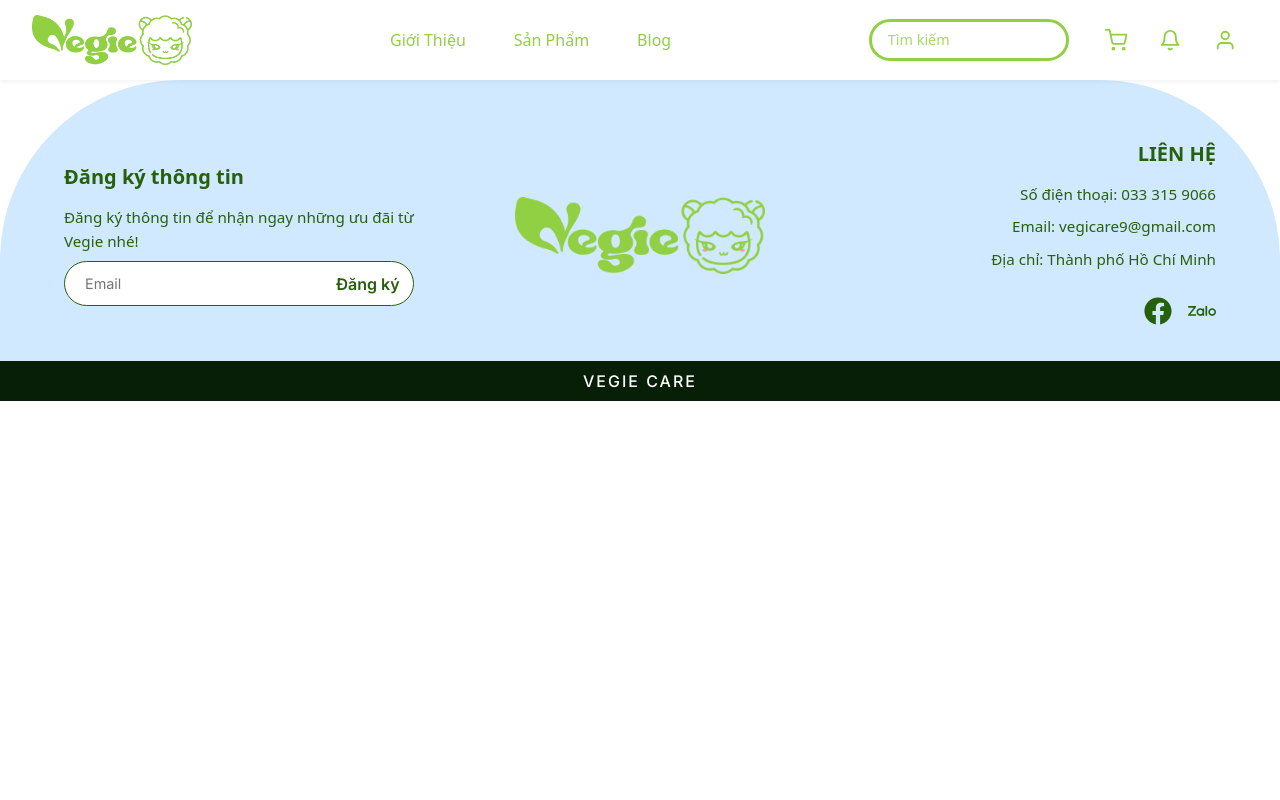
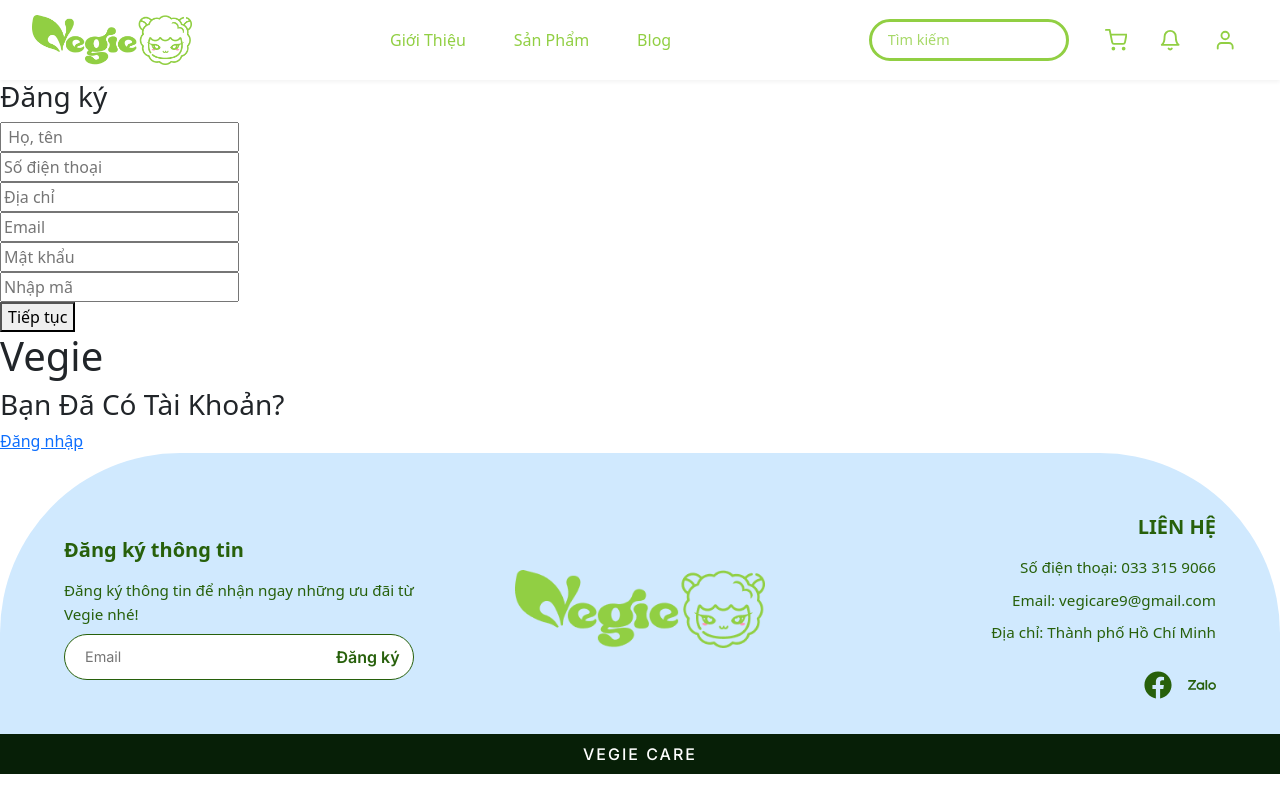
Before and after one commit to tnat8628/veggie-care, a React (Vite) app: page /dang-ky in a window 1280 px wide. Built offline with nearby package versions, Linux system fonts and the light colour scheme.

Commit message:
feat:Add register wireframe

```diff
--- a/src/App.jsx
+++ b/src/App.jsx
@@ -8,6 +8,7 @@
 import Footer from './components/layout/Footer'
 import StageNotification from './components/notifications/StageNotification'
 import PasswordRecovery from './components/auth/PasswordRecovery'
+import Register from './components/auth/Register'
 
 function App() {
 
@@ -21,6 +22,7 @@
             <Route path='/dang-nhap' element={<Login/>} />
             <Route path='/khoi-phuc-mat-khau' element={<PasswordRecovery/>} />
             <Route path='/stage-notification' element={<StageNotification/>} />
+            <Route path='/dang-ky' element={<Register/>}/>
           </Routes>
           <Footer/>
         </Router>
--- a/src/components/auth/Register.jsx
+++ b/src/components/auth/Register.jsx
@@ -0,0 +1,124 @@
+import {useState} from 'react';
+import {Link} from 'react-router-dom'
+
+const Register = () => {
+    const [formData, setFormData ] = useState({
+        fullName: '',
+        phoneNunmber: '',
+        email:'',
+        password:'',
+        passwordConfirm:'',
+        coupon:''
+    });
+
+    const handleChange = (e) => {
+        const { name, value, type} = e.target;
+        setFormData({
+            ...formData
+        });
+    };
+
+    const handleSubmit = (e) => {
+        e.preventDefault();
+    };
+
+    return (
+        <div className = "register-page">
+            <div className = "register-left-section">
+                <div className = "register-left-card">
+                    <div className = "register-left-header">
+                        <h3> Đăng ký</h3>
+                    </div>
+                    <form onSubmit= {handleSubmit} className="register-form">
+                        <div className = "form-group">
+                            <input
+                                type = "text"
+                                name =  "fullName"
+                                value = {formData.fullName}
+                                onchange = {handleChange}
+                                placeholder=" Họ, tên"
+                                required
+                            />
+                        </div>
+
+                        <div className = "form-group">
+                            <input
+                                type = "text"
+                                name = "phoneNumber"
+                                value = {formData.phoneNunmber}
+                                onchange = {handleChange}
+                                placeholder="Số điện thoại"
+                                required
+                            />
+                        </div>
+
+                        <div className = "form-group">
+                            <input
+                                type = "text"
+                                name = "address"
+                                value = {formData.address}
+                                onchange = {handleChange}
+                                placeholder="Địa chỉ"
+                                required
+                            />
+                        </div>
+
+                        <div className = "form-group">
+                            <input
+                                type = "text"
+                                name = "email"
+                                value = {formData.email}
+                                onchange = {handleChange}
+                                placeholder="Email"
+                                required
+                            />
+                        </div>
+
+                        <div className = "form-group">
+                            <input
+                                type = "password"
+                                name = "password"
+                                value = {formData.password}
+                                onchange = {handleChange}
+                                placeholder="Mật khẩu"
+                                required
+                            />
+                        </div>
+
+                        <div className = "coupon-form-group">
+                            <input
+                                type = "text"
+                                name = "coupon"
+                                value = {formData.coupon}
+                                onchange = {handleChange}
+                                placeholder="Nhập mã"
+                            />
+                        </div>
+
+                        <button type ="submit" className = "button-group">
+                            Tiếp tục
+                        </button>
+                    </form>
+                </div>
+            </div>
+
+            <div className = "register-right-section">
+                <div className ="register-right-card">
+                    <div className="register-right-header">
+                        <h1> Vegie</h1>
+                    </div>
+
+                    <div className = "register-right-title">
+                        <h3> Bạn Đã Có Tài Khoản?</h3>
+                    </div>
+
+                    <Link to = "/dang-nhap" className = "login-link">
+                        Đăng nhập
+                    </Link>
+                </div>
+            </div>
+        </div>
+    );
+}
+
+export default Register;
--- a/src/components/notifications/StageNotification.jsx
+++ b/src/components/notifications/StageNotification.jsx
@@ -7,7 +7,7 @@
   const navigate = useNavigate();
 
   const handleBackToLogin = () => {
-    navigate('/login');
+    navigate('/dang-nhap');
   };
 
   return (
```
Also changed, not shown: src/css/Register.css (added).
